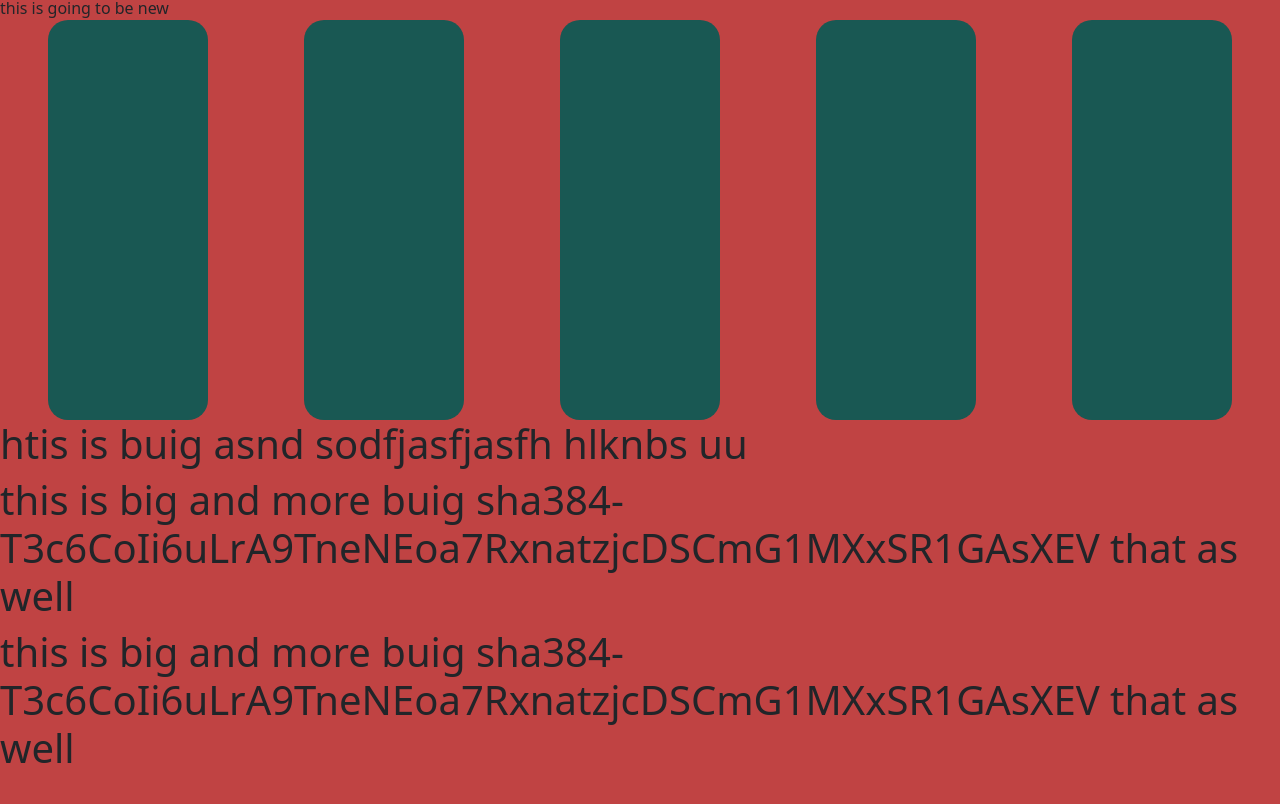
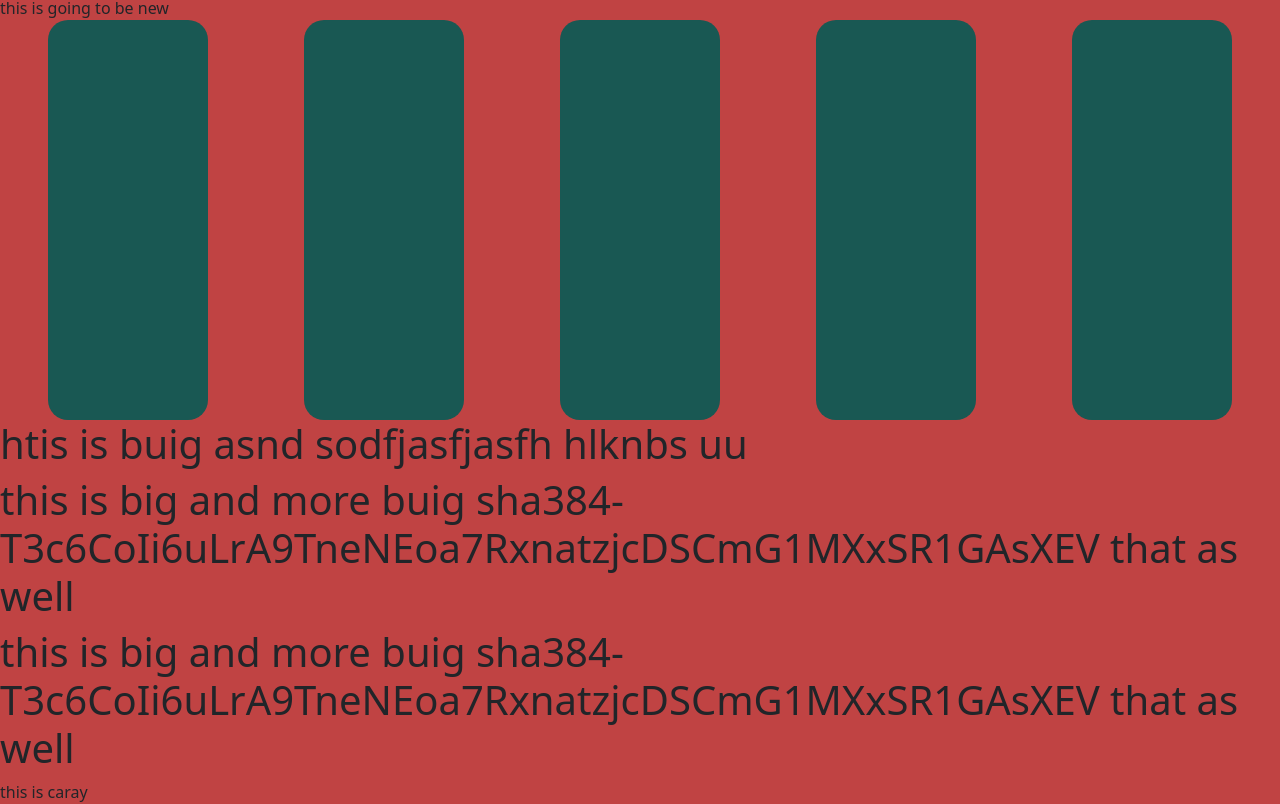
Before and after one commit to AlenMaveli/TRY_tound, a plain HTML site: page index.html in a window 1280 px wide. Shown: the part 436-1240 px from the top of the page. Before the commit the page ends 1216 px from the top, so only its background shows below. Drawn offline with nearby package versions, Linux system fonts and the light colour scheme.

Commit message:
what are the changfes
lets seee

```diff
--- a/index.html
+++ b/index.html
@@ -43,7 +43,7 @@
     that as well
    </h1>
 
-
+    <div>this is caray</div>
 
 
 
```
